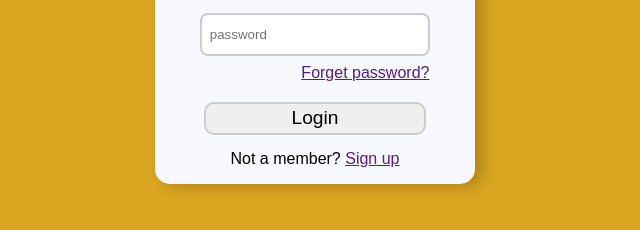
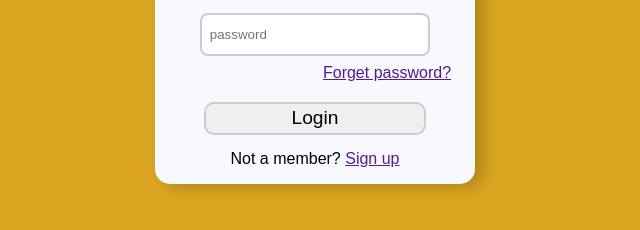
Before and after one commit to Afiskayode/form, a plain HTML site: page index.html in a window 1280 px wide. Shown: the part 372-602 px from the top of the page, 325-965 px from the left. Drawn offline with Linux system fonts and the light colour scheme.

Commit message:
Update styles.css

```diff
--- a/css/styles.css
+++ b/css/styles.css
@@ -51,7 +51,7 @@ button:hover{
 }
 
 .lost{
-	padding-left: 35%;
+	padding-left: 50%;
 
 }
 h1{
```
